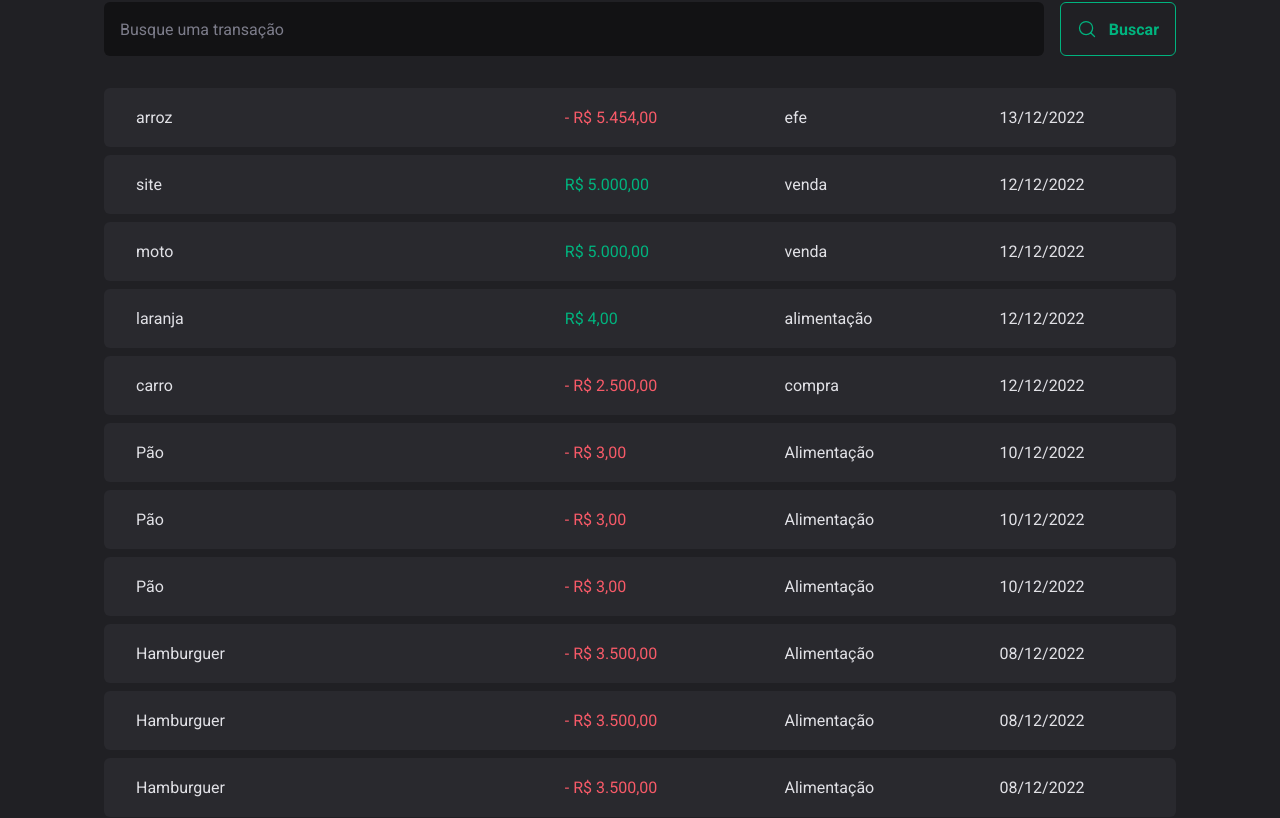
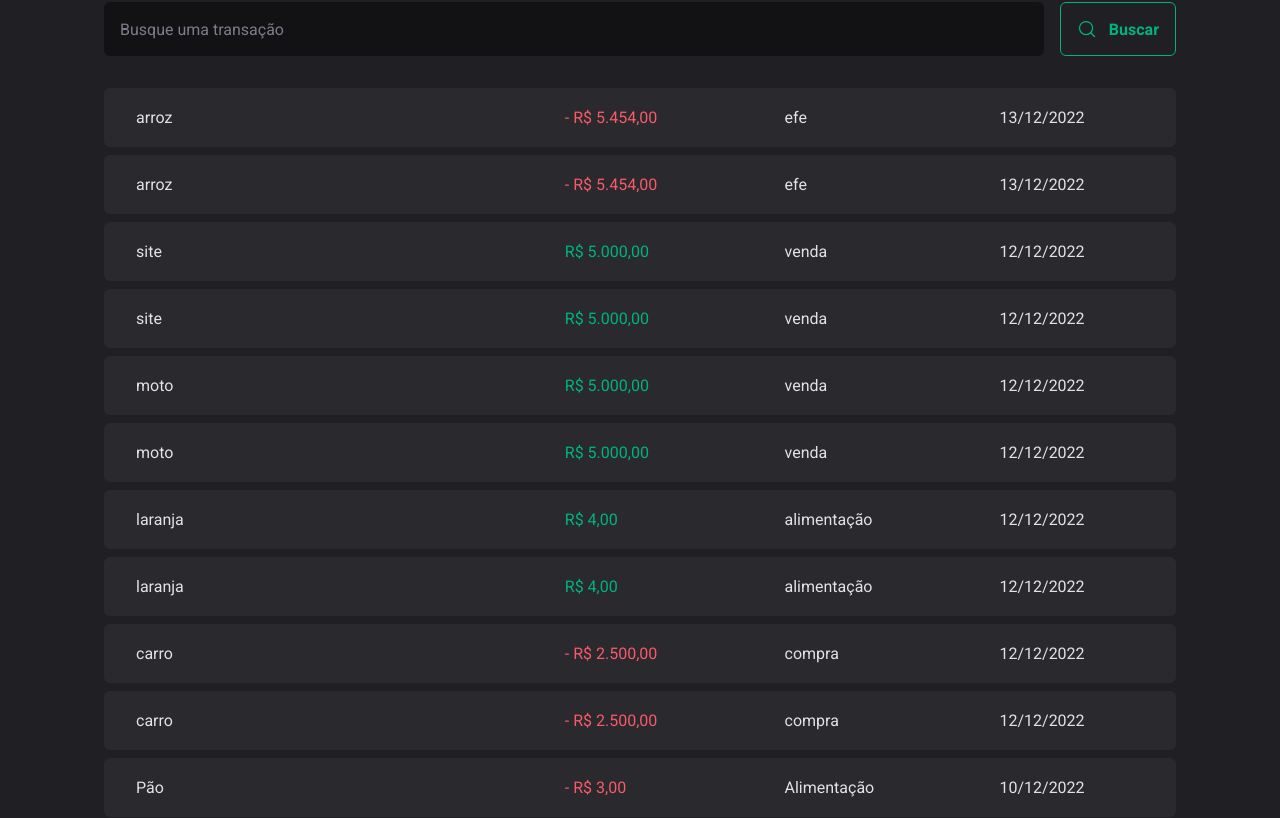
Before and after one commit to Matheusmdem/Fluxo-de-Caixa, a React (Vite) app: page / in a window 1280 px wide. Shown: the part 342-1160 px from the top of the page. Built offline with nearby package versions, Linux system fonts and the light colour scheme; data requests are answered from the project's data file.

Commit message:
paginate improvements

```diff
--- a/server.json
+++ b/server.json
@@ -311,6 +311,86 @@
       "type": "outcome",
       "createdAt": "2022-12-13T00:09:12.974Z",
       "id": 39
+    },
+    {
+      "id": 40,
+      "description": "Carro",
+      "type": "outcome",
+      "category": "Compra",
+      "price": 2500,
+      "createdAt": "2022-11-18T17:06:02.795Z"
+    },
+    {
+      "description": "Aplicativo",
+      "price": 4500,
+      "category": "Venda",
+      "type": "income",
+      "createdAt": "2022-12-08T22:03:18.767Z",
+      "id": 41
+    },
+    {
+      "description": "Hamburguer",
+      "price": 3500,
+      "category": "Alimentação",
+      "type": "outcome",
+      "createdAt": "2022-12-08T22:29:13.800Z",
+      "id": 42
+    },
+    {
+      "description": "Pão",
+      "price": 3,
+      "category": "Alimentação",
+      "type": "outcome",
+      "createdAt": "2022-12-10T16:07:59.622Z",
+      "id": 43
+    },
+    {
+      "description": "Aplicativo",
+      "price": 4500,
+      "category": "Venda",
+      "type": "income",
+      "createdAt": "2022-12-08T22:03:18.767Z",
+      "id": 44
+    },
+    {
+      "description": "carro",
+      "price": 2500,
+      "category": "compra",
+      "type": "outcome",
+      "createdAt": "2022-12-12T21:57:03.160Z",
+      "id": 45
+    },
+    {
+      "description": "laranja",
+      "price": 4,
+      "category": "alimentação",
+      "type": "income",
+      "createdAt": "2022-12-12T21:58:12.063Z",
+      "id": 46
+    },
+    {
+      "description": "moto",
+      "price": 5000,
+      "category": "venda",
+      "type": "income",
+      "createdAt": "2022-12-12T23:13:55.701Z",
+      "id": 47
+    },
+    {
+      "description": "site",
+      "price": 5000,
+      "category": "venda",
+      "type": "income",
+      "createdAt": "2022-12-12T23:15:53.040Z",
+      "id": 48
+    },
+    {
+      "description": "arroz",
+      "price": 5454,
+      "category": "efe",
+      "type": "outcome",
+      "createdAt": "2022-12-13T00:09:12.974Z",
+      "id": 49
     }
   ]
 }
--- a/src/components/Paginate/index.tsx
+++ b/src/components/Paginate/index.tsx
@@ -32,12 +32,31 @@ export function Paginate() {
     setCurrentPage(data.page)
   }
 
+  function decreasePages() {
+    const newPage = Number(currentPage) === totalPages ? Number(currentPage) - 2 : Number(currentPage) - 1
+
+    if (newPage > maxSide) {
+      setCurrentPage(String(newPage))
+    }
+  }
+
+  function increasePages() {
+    const newPage = Math.max(Number(currentPage) + 1, 3)
+
+    if (newPage < totalPages) {
+      setCurrentPage(String(newPage))
+    }
+  }
+
   const maxItens = 3
   const maxSide = (maxItens - 1) / 2
 
   const totalPages = Math.ceil(totalTransactions.length / 10)
   const firstPage = Math.max(Number(currentPage) - maxSide, 1)
   const finalPage = Number(currentPage) === totalPages ? firstPage - 1 : firstPage
+
+  const increaseButtonDisabled = Number(currentPage) === totalPages - 1
+  const decreaseButtonDisabled = Number(currentPage) <= maxSide + 1
 
   return (
     <form onSubmit={handleSubmit(handleChangePage)} >
@@ -57,7 +76,11 @@ export function Paginate() {
                 </PaginateButton>
               </li>
               <li>
-                <MoreLessButton>
+                <MoreLessButton
+                  type="button"
+                  onClick={() => decreasePages()}
+                  disabled={decreaseButtonDisabled}
+                >
                   <CaretLeft size={32} />
                 </MoreLessButton>
               </li>
@@ -75,7 +98,11 @@ export function Paginate() {
                   })
               }
               <li>
-                <MoreLessButton >
+                <MoreLessButton
+                  type="button"
+                  onClick={() => increasePages()}
+                  disabled={increaseButtonDisabled}
+                >
                   <CaretRight size={32} />
                 </MoreLessButton>
               </li>
--- a/src/components/Paginate/styles.ts
+++ b/src/components/Paginate/styles.ts
@@ -60,11 +60,11 @@ display: flex;
 align-items: center;
 
 &:disabled {
-    opacity: 0.6;
+    opacity: 0.5;
     cursor: not-allowed;
   }
 
-&:hover {
+&:not(:disabled):hover {
   transition: background-color 0.2s;
   background: ${(props) => props.theme['gray-600']};
 }
--- a/src/contexts/TransactionsContext.tsx
+++ b/src/contexts/TransactionsContext.tsx
@@ -37,8 +37,8 @@ interface TransactionContextType {
 export const TransactionsContext = createContext({} as TransactionContextType)
 
 export function TransactionsProvider({ children }: TransactionsProviderProps) {
+  const [loading, setLoading] = useState(false)
   const [transactions, setTransactions] = useState<Transaction[]>([])
-  const [loading, setLoading] = useState(false)
   const [totalTransactions, setTotalTransactions] = useState<Transaction[]>([])
 
   async function fetchTransactions(filters?: Filters) {
@@ -68,8 +68,8 @@ export function TransactionsProvider({ children }: TransactionsProviderProps) {
   }
 
   useEffect(() => {
+    fetchTransactions()
     fetchTotalTransactions()
-    fetchTransactions()
   }, [])
 
   const createTransaction = useCallback(async (data: CreateTransactionInput) => {
@@ -83,8 +83,8 @@ export function TransactionsProvider({ children }: TransactionsProviderProps) {
       createdAt: new Date(),
     })
 
-    setTotalTransactions((state) => [response.data, ...state])
     setTransactions((state) => [response.data, ...state])
+    fetchTotalTransactions()
   }, [])
 
   return (
```
